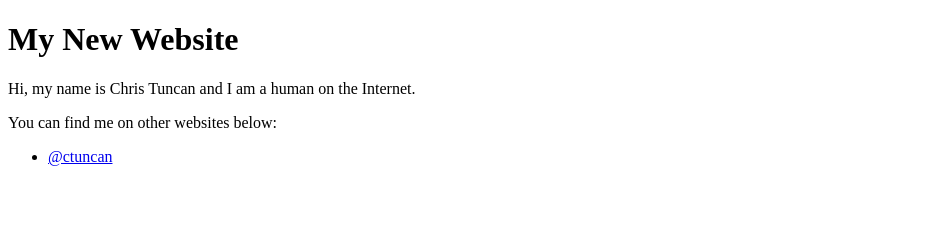
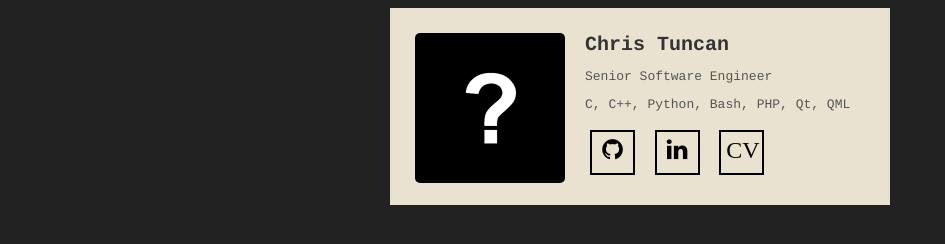
Before and after one commit to ctuncan/chris.tuncan.uk, a plain HTML site: page index.html in a window 1280 px wide. Shown: the whole page, without its empty margins (0-945 px from the left). Drawn offline with Linux system fonts and the light colour scheme.

Commit message:
Make a prettier frontpage

```diff
--- a/index.html
+++ b/index.html
@@ -7,23 +7,70 @@
     <link rel="authorization_endpoint" href="https://indieauth.com/auth">
     <link rel="token_endpoint" href="https://tokens.indieauth.com/token">
     <link rel="microsub" href="https://aperture.p3k.io/microsub/598">
-  <title>My New Website</title>
+    <title>Chris Tuncan</title>
+    <link rel="stylesheet" href="https://cdnjs.cloudflare.com/ajax/libs/font-awesome/4.7.0/css/font-awesome.min.css">
+    <style>
+      body {
+          background: #222;
+      }
+
+      #card {
+          width: 450px;
+          padding: 25px;
+          margin: auto;
+          background: #E9E2D0;
+          font-family: courier;
+      }
+
+      #card img {
+          width: 150px;
+          float: left;
+          border-radius: 5px;
+          margin-right: 20px;
+      }
+
+      #card h2 {
+          color: #333;
+          margin: 0 auto;
+          font-size: 15pt;
+      }
+
+      #card p {
+          color: #555;
+          font-size: 13px;
+      }
+
+      .icon-box{
+          box-sizing: border-box;
+          color: black;
+          font-size: 24px;
+          height: 45px;
+          width: 45px;
+          padding: 5px;
+          display: inline-block;
+          border: 2px solid black;
+          margin: 5px;
+          text-align: center;
+          transition: all ease 0.5s;
+      }
+      .icon-box:hover {
+          box-shadow: inset 0 50px 0 0 black;
+          color: white;
+      }
+
+    </style>
   </head>
+
   <body>
-  <h1>My New Website</h1>
-  <div class="h-card">
-    <p>
-      Hi, my name is <span class="p-name">Chris Tuncan</span> and I am a human on the Internet.
-    </p>
+    <div id="card" class="h-card">
+      <img src="face.gif"/>
+      <h2 class="p-name">Chris Tuncan</h2>
+      <p>Senior Software Engineer</p>
+      <p>C, C++, Python, Bash, PHP, Qt, QML</p>
 
-    <p>
-      You can find me on other websites below:
-    </p>
+      <a class="u-url" href="https://github.com/ctuncan" rel="me"><i class="icon-box fa fa-github"></i></a>
+      <a class="u-url" href="https://linkedin.com/in/chris-tuncan" rel="me"><i class="icon-box fa fa-linkedin"></i></a>
+      <a href="cv.html"><i class="icon-box fa">CV</i></a>
 
-    <ul>
-      <!-- replace _mygithubid_ with your GitHub username -->
-      <li><a class="u-url" href="https://github.com/ctuncan" rel="me">@ctuncan</a></li>
-    </ul>
     </div>
   </body>
-</html>
```
Also changed, not shown: face.gif (added). Lines whose indentation alone changed are shown as unchanged.
